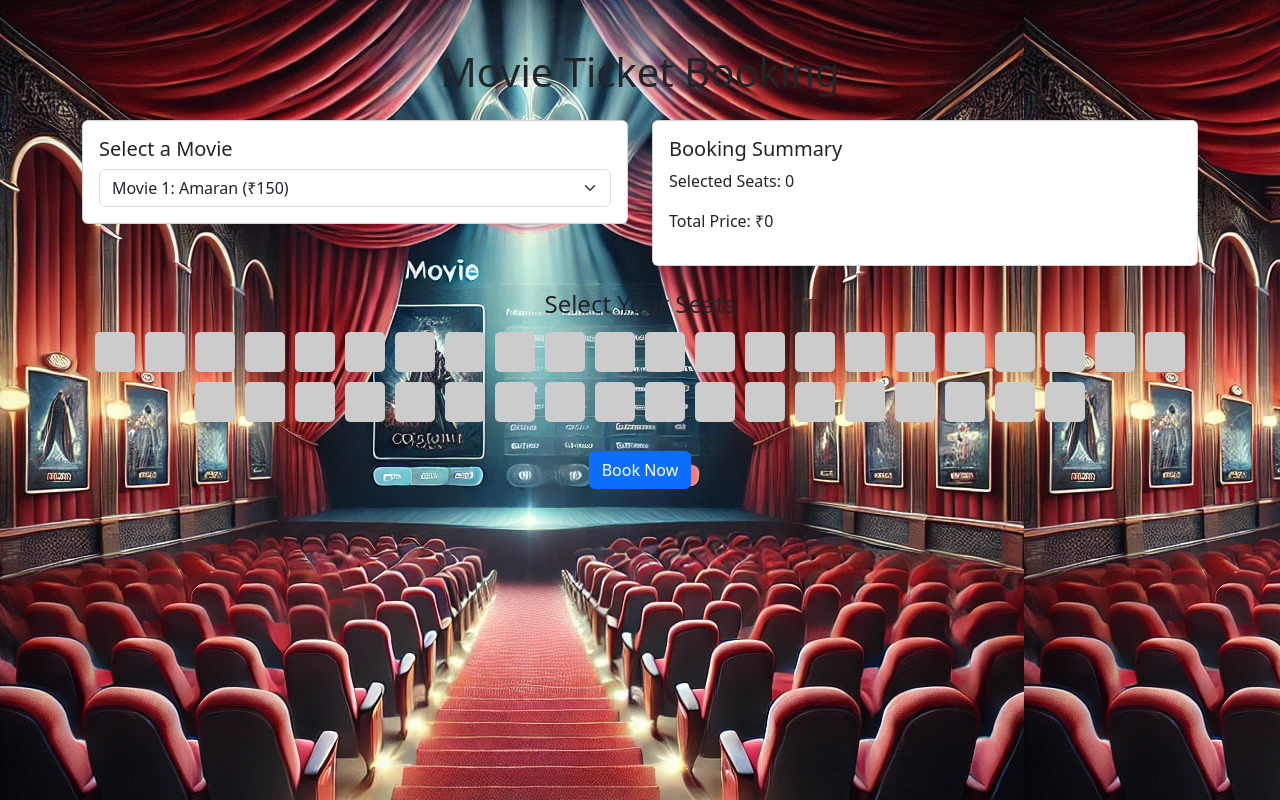
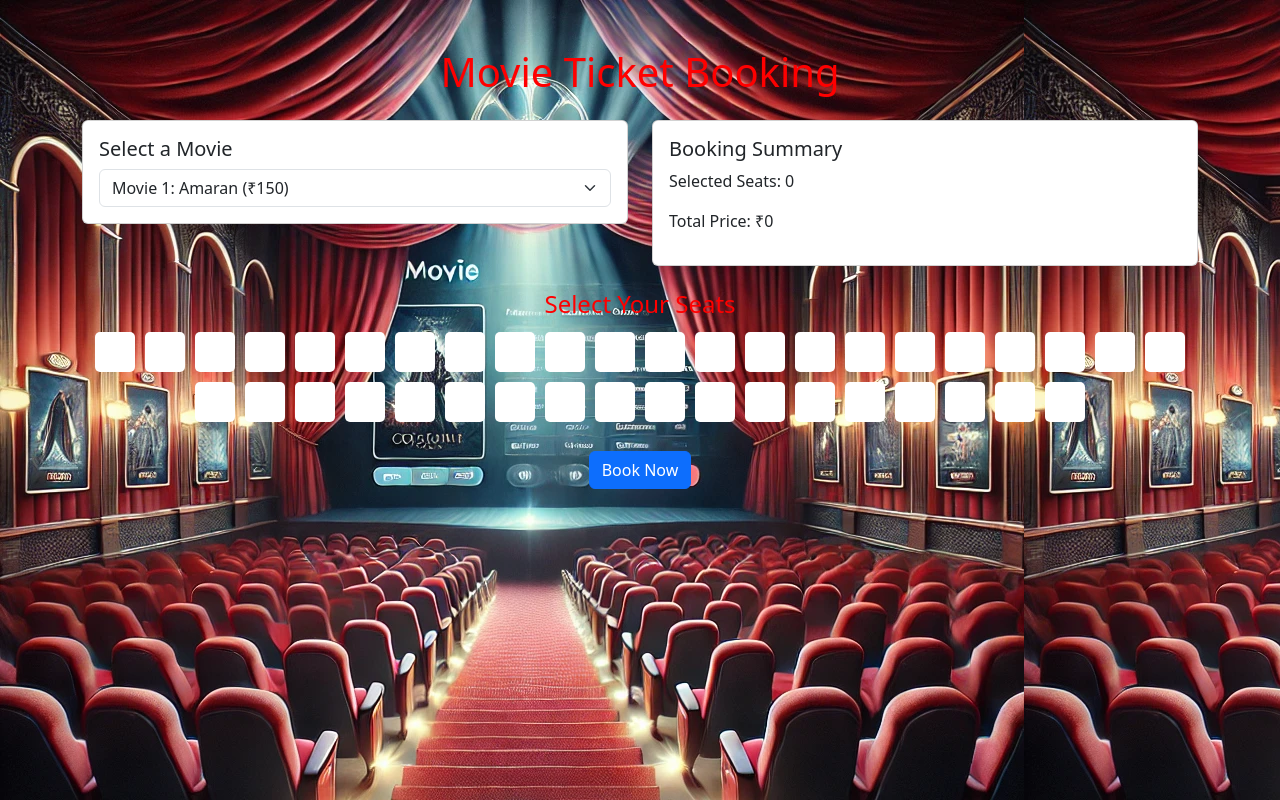
Before and after one commit to Renugambigai7/movie-booking, a plain HTML site: page index.html in a window 1280 px wide. Drawn offline with nearby package versions, Linux system fonts and the light colour scheme.

Commit message:
Add files via upload

```diff
--- a/index.html
+++ b/index.html
@@ -3,17 +3,21 @@
 <head>
     <meta charset="UTF-8">
     <meta name="viewport" content="width=device-width, initial-scale=1.0">
-    <title>Movie Ticket Booking</title>
+    <title>renu doc</title>
     <link href="https://cdn.jsdelivr.net/npm/bootstrap@5.3.0/dist/css/bootstrap.min.css" rel="stylesheet">
     <style>
         body {
             background-image: url('./images/img\ 1.webp');
         }
+        .text-center {
+
+            color :red;
+        }
         .seat {
             width: 40px;
             height: 40px;
             margin: 5px;
-            background-color: #ccc;
+            background-color:white;
             border-radius: 5px;
             cursor: pointer;
             transition: background-color 0.3s ease;
@@ -25,7 +29,8 @@
 </head>
 <body>
     <div class="container py-5">
-        <h1 class="text-center mb-4">Movie Ticket Booking</h1>
+
+    <h1 class="text-center mb-4">Movie Ticket Booking</h1>
 
         <div class="row">
 
```
